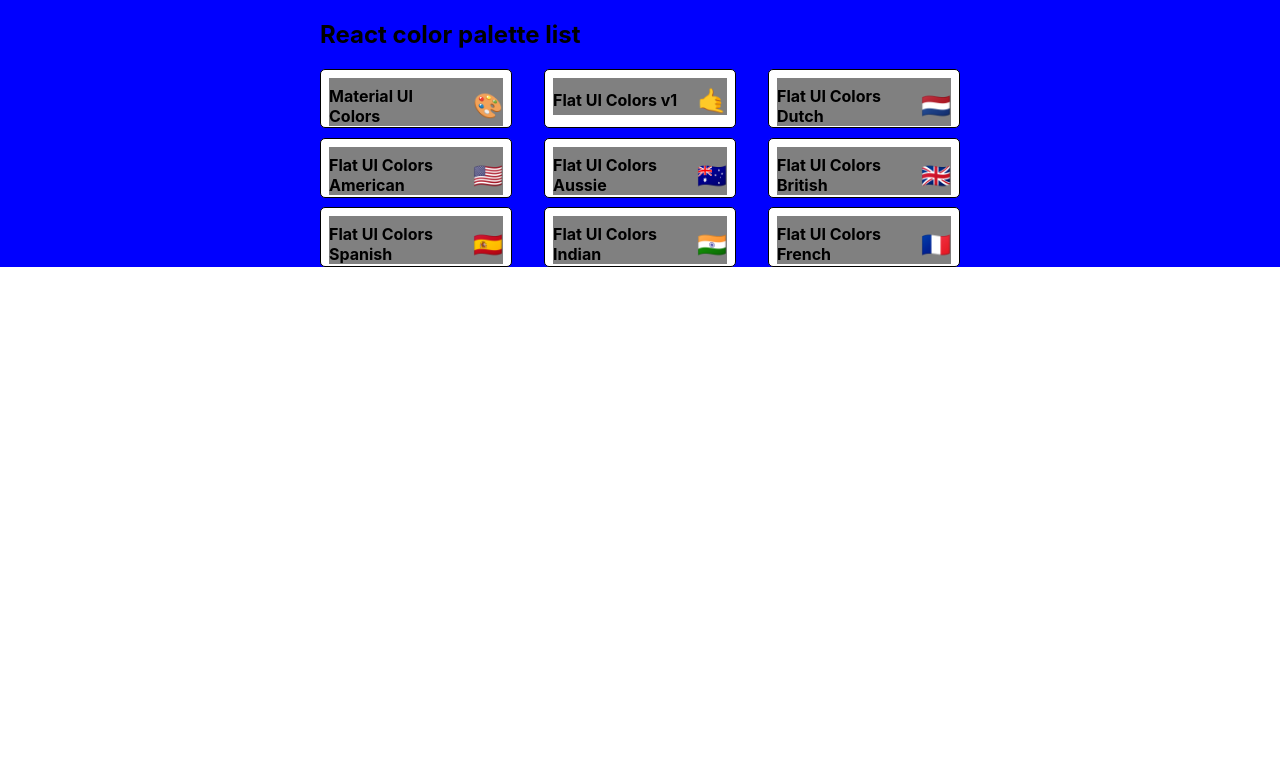
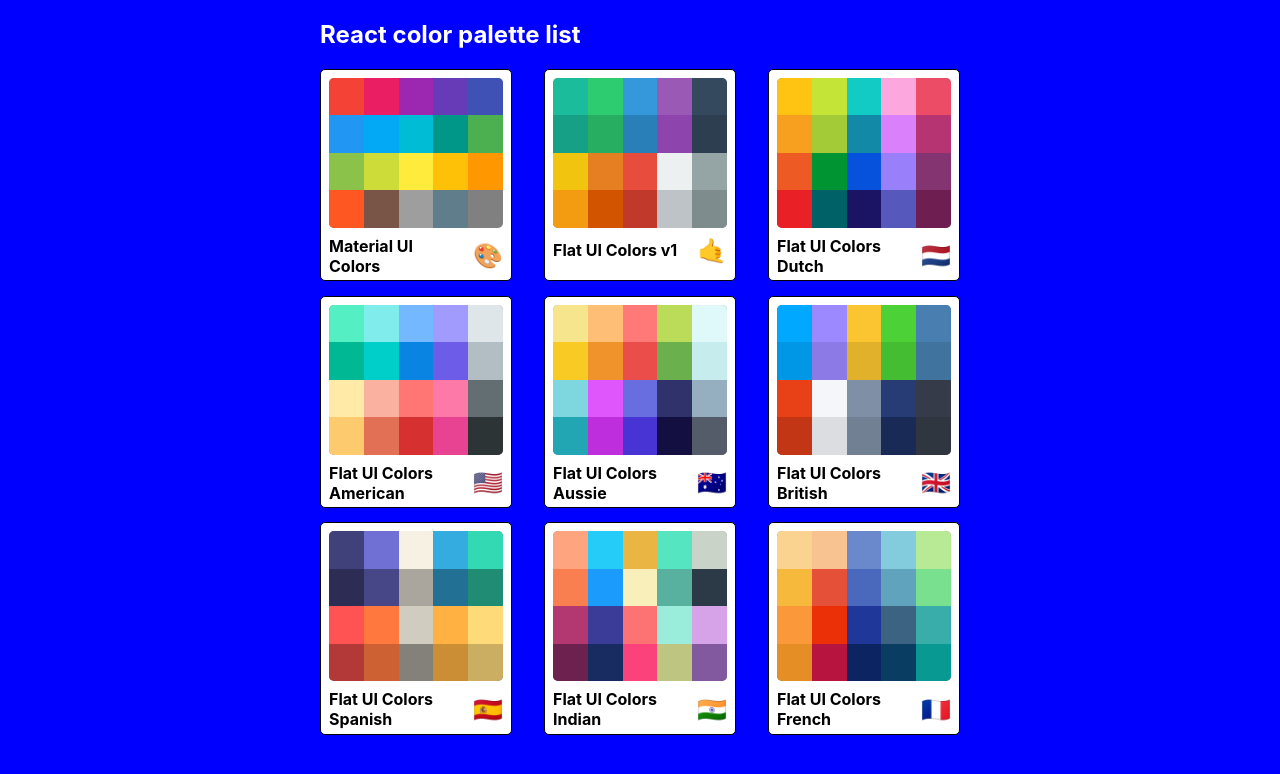
Before and after one commit to ElliotSherman/react-color-palettes-project, a React (Create React App) app: page / in a window 1280 px wide. Shown: the top 774 px of the page. Built offline with nearby package versions, Linux system fonts and the light colour scheme.

Commit message:
finish styling MiniPalette

```diff
--- a/src/MiniPalette.js
+++ b/src/MiniPalette.js
@@ -1,10 +1,11 @@
 import React from 'react';
-import { styled } from '@mui/system';
+import { borderRadius, styled } from '@mui/system';
 
 const MyStyles = {
     Root:styled('div',{
     name:'Root'
     })({
+        height:'100%',
         backgroundColor:'white',
         border:'1px solid black',
         borderRadius: '5px',
@@ -18,7 +19,11 @@ const MyStyles = {
     Colors:styled('div',{
         name:'Colors'
     })({
-        backgroundColor:'grey'
+        backgroundColor:'grey',
+        height:'150px',
+        width:'100%',
+        borderRadius:'5px',
+        overflow:'hidden'
     }),
     Title:styled('h5',{
         name:'Title'
@@ -37,16 +42,32 @@ const MyStyles = {
     })({
         marginLeft:'0.5rem',
         fontSize:'1.5rem'
+    }),
+    MiniPaletteDispaly:styled('div',{
+        name:'MiniPaletteDispaly'
+    })({
+        height:'25%',
+        width:'20%',
+        display:'inline-block',
+        margin:'0 auto',
+        position:'relative',
+        marginBottom:'-4px'
     })
 };
 
-export default function MiniPalette({ paletteName , emoji }) {
-     const {Root , Colors , Title , Emoji} = MyStyles;
+export default function MiniPalette({ paletteName , emoji, colors }) {
+     const {Root , Colors , Title , Emoji , MiniPaletteDispaly} = MyStyles;
+     const miniColorPalette = colors.map(color => (
+         <MiniPaletteDispaly
+         style={{backgroundColor:color.color}}
+         key={color.name}
+         >
+        </MiniPaletteDispaly>
+     ))
     return (
         <Root>
-            <Colors>
-                <Title>{paletteName}<Emoji>{emoji}</Emoji></Title>
-            </Colors>
+            <Colors>{miniColorPalette}</Colors>
+            <Title>{paletteName}<Emoji>{emoji}</Emoji></Title>
         </Root>
     );
 };
--- a/src/PaletteList.js
+++ b/src/PaletteList.js
@@ -9,7 +9,7 @@ const MyStyles = {
     name:'Root'
     })({
     backgroundColor:'blue',
-    height:'100%',
+    height:'100vh',
     display:'flex',
     alignItems:'flex-start',
     justifyContent:'center',
@@ -26,6 +26,7 @@ const MyStyles = {
     Nav:styled('nav',{
         name:'Nav'
     })({
+        color:'white',
         display:'flex',
         width:'100%',
         justifyContent:'space-between'
```
